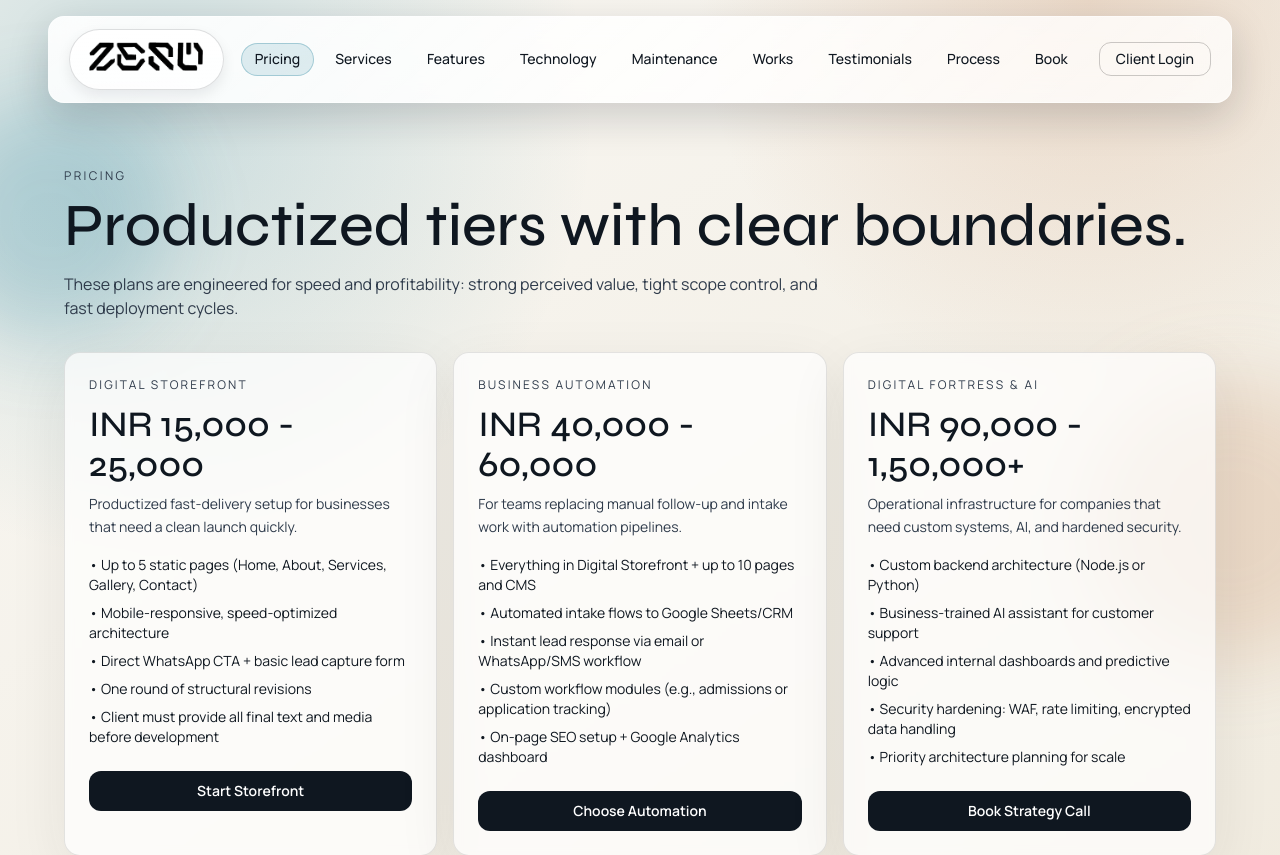
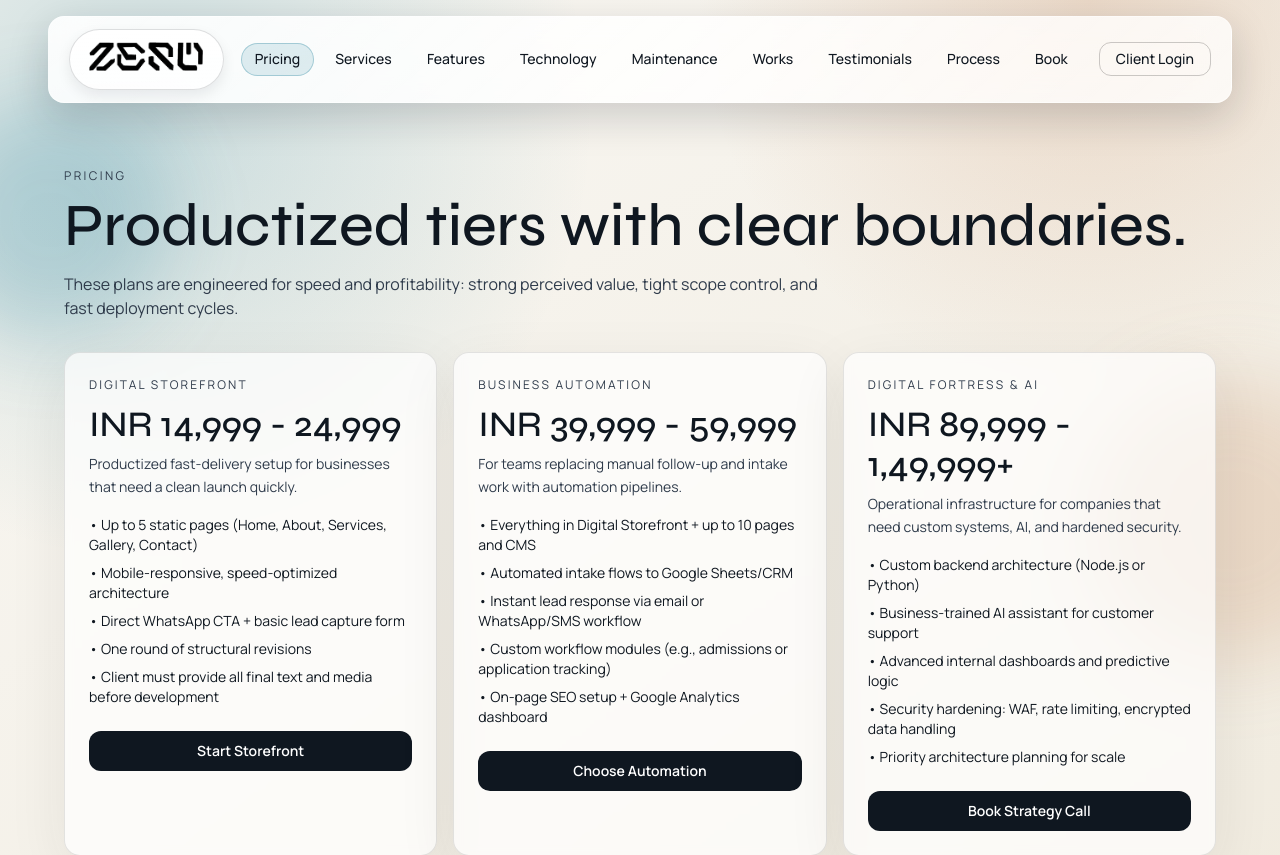
Before and after one commit to zerohub01-web/ZEROHUB, a Next.js app in the folder apps/web/: page /pricing in a window 1280 px wide. Shown: the top 855 px of the page. Built offline with nearby package versions, Linux system fonts and the light colour scheme.

Commit message:
fix: update pricing to psychological price points (14999/24999/39999/59999/89999/149999)

```diff
--- a/apps/web/app/maintenance/page.tsx
+++ b/apps/web/app/maintenance/page.tsx
@@ -25,7 +25,7 @@ const plans = [
   },
   {
     name: "Elite Retainer",
-    price: "INR 15,000+ / month",
+    price: "INR 14,999+ / month",
     items: [
       "Everything in Growth & Security",
       "AI chatbot prompt tuning and conversion review",
--- a/apps/web/app/page.tsx
+++ b/apps/web/app/page.tsx
@@ -41,9 +41,9 @@ const workHighlights = [
 ];
 
 const pricing = [
-  { name: "Digital Storefront", price: "INR 15,000 - 25,000", summary: "Fast deployment with strict scope boundaries" },
-  { name: "Business Automation", price: "INR 40,000 - 60,000", summary: "Automated workflows replacing manual operations" },
-  { name: "Digital Fortress & AI", price: "INR 90,000 - 1,50,000+", summary: "Custom backend, AI agents, and security hardening" }
+  { name: "Digital Storefront", price: "INR 14,999 - 24,999", summary: "Fast deployment with strict scope boundaries" },
+  { name: "Business Automation", price: "INR 39,999 - 59,999", summary: "Automated workflows replacing manual operations" },
+  { name: "Digital Fortress & AI", price: "INR 89,999 - 1,49,999+", summary: "Custom backend, AI agents, and security hardening" }
 ];
 
 const maintenancePlans = [
@@ -59,7 +59,7 @@ const maintenancePlans = [
   },
   {
     name: "Elite Retainer",
-    period: "INR 15,000+ / month",
+    period: "INR 14,999+ / month",
     items: ["Everything in Growth", "AI tuning and conversion review", "12h priority SLA", "Competitor intelligence automation"]
   }
 ];
@@ -150,7 +150,7 @@ export default function HomePage() {
             "logo": "https://zeroops.in/logo.png",
             "image": "https://zeroops.in/logo.png",
             "description": "ZeroOps provides automated, affordable web development and zero-maintenance Next.js websites for small businesses globally.",
-            "priceRange": "₹15000 - ₹100000",
+            "priceRange": "₹14999 - ₹149999",
             "areaServed": [
               { "@type": "City", "name": "Bangalore" },
               { "@type": "Country", "name": "India" },
--- a/apps/web/app/pricing/page.tsx
+++ b/apps/web/app/pricing/page.tsx
@@ -4,7 +4,7 @@ import { SiteFooter } from "../../components/SiteFooter";
 const tiers = [
   {
     name: "Digital Storefront",
-    price: "INR 15,000 - 25,000",
+    price: "INR 14,999 - 24,999",
     note: "Productized fast-delivery setup for businesses that need a clean launch quickly.",
     features: [
       "Up to 5 static pages (Home, About, Services, Gallery, Contact)",
@@ -17,7 +17,7 @@ const tiers = [
   },
   {
     name: "Business Automation",
-    price: "INR 40,000 - 60,000",
+    price: "INR 39,999 - 59,999",
     note: "For teams replacing manual follow-up and intake work with automation pipelines.",
     features: [
       "Everything in Digital Storefront + up to 10 pages and CMS",
@@ -31,7 +31,7 @@ const tiers = [
   },
   {
     name: "Digital Fortress & AI",
-    price: "INR 90,000 - 1,50,000+",
+    price: "INR 89,999 - 1,49,999+",
     note: "Operational infrastructure for companies that need custom systems, AI, and hardened security.",
     features: [
       "Custom backend architecture (Node.js or Python)",
--- a/apps/web/app/services/page.tsx
+++ b/apps/web/app/services/page.tsx
@@ -85,7 +85,7 @@ export default function ServicesPage() {
               </thead>
               <tbody className="divide-y divide-black/10 bg-white/60">
                 {[
-                  ["Average Cost", "₹50,000 – ₹1,50,000+", "From ₹15,000"],
+                  ["Average Cost", "₹49,999 – ₹1,49,999+", "From ₹14,999"],
                   ["Delivery Time", "4 to 8 Weeks", "Under 14 Days"],
                   ["Maintenance Burden", "High (Manual Server Patches)", "Zero (Automated Cloud Pipelines)"],
                   ["Security Infrastructure", "Basic plugins (Often vulnerable)", "Enterprise JWT & MongoDB Atlas"],
@@ -112,8 +112,8 @@ export default function ServicesPage() {
               "@context": "https://schema.org",
               "@type": "FAQPage",
               "mainEntity": [
-                { "@type": "Question", "name": "How much does a website cost in India for small businesses?", "acceptedAnswer": { "@type": "Answer", "text": "A professional website for small businesses in India typically costs between ₹15,000 and ₹50,000. ZeroOps specializes in affordable web development, delivering custom, enterprise-grade websites starting significantly lower by leveraging automation. Get your exact project estimate at zeroops.in today." }},
-                { "@type": "Question", "name": "What is the average price to build a custom website in Bangalore?", "acceptedAnswer": { "@type": "Answer", "text": "In Bangalore, custom web development averages ₹40,000 to ₹1,00,000+. ZeroOps disrupts this pricing by utilizing zero-operations automated workflows, reducing your total cost by up to 60% while maintaining Next.js and secure backend standards. Book a free consultation at zeroops.in." }},
+                { "@type": "Question", "name": "How much does a website cost in India for small businesses?", "acceptedAnswer": { "@type": "Answer", "text": "A professional website for small businesses in India typically costs between ₹14,999 and ₹49,999. ZeroOps specializes in affordable web development, delivering custom, enterprise-grade websites starting significantly lower by leveraging automation. Get your exact project estimate at zeroops.in today." }},
+                { "@type": "Question", "name": "What is the average price to build a custom website in Bangalore?", "acceptedAnswer": { "@type": "Answer", "text": "In Bangalore, custom web development averages ₹39,999 to ₹1,49,999+. ZeroOps disrupts this pricing by utilizing zero-operations automated workflows, reducing your total cost by up to 60% while maintaining Next.js and secure backend standards. Book a free consultation at zeroops.in." }},
                 { "@type": "Question", "name": "How long does it take to deploy a professional business website?", "acceptedAnswer": { "@type": "Answer", "text": "Traditional agencies take 4 to 8 weeks to deploy a business website. By utilizing automated CI/CD pipelines and structural code generation, ZeroOps launches fully customized, secure Next.js websites in under 14 days. Start your rapid deployment at zeroops.in." }},
                 { "@type": "Question", "name": "What does zero-operations (ZeroOps) web development mean?", "acceptedAnswer": { "@type": "Answer", "text": "Zero-operations (ZeroOps) development means the client handles zero server maintenance, zero downtime patching, and zero technical overhead. Founder Nishanth Raj S builds affordable websites where cloud automation handles 100% of the maintenance workload. Discover hands-free web management at zeroops.in." }},
                 { "@type": "Question", "name": "Why are automated websites more affordable to maintain?", "acceptedAnswer": { "@type": "Answer", "text": "Automated websites eliminate the need for manual server updates and dedicated IT staff, saving businesses roughly ₹20,000 monthly. ZeroOps uses Node.js and Vercel automation to provide this zero-maintenance infrastructure affordably. Future-proof your business by upgrading at zeroops.in." }},
@@ -128,8 +128,8 @@ export default function ServicesPage() {
           <h2 className="text-3xl md:text-4xl font-display text-[var(--ink)]">Frequently Asked Questions</h2>
           <div className="mt-6 space-y-4">
             {[
-              { q: "How much does a website cost in India for small businesses?", a: "A professional website for small businesses in India typically costs between ₹15,000 and ₹50,000. ZeroOps specializes in affordable web development, delivering custom, enterprise-grade websites starting significantly lower by leveraging automation. Get your exact project estimate at zeroops.in today." },
-              { q: "What is the average price to build a custom website in Bangalore?", a: "In Bangalore, custom web development averages ₹40,000 to ₹1,00,000+. ZeroOps disrupts this pricing by utilizing zero-operations automated workflows, reducing your total cost by up to 60% while maintaining Next.js and secure backend standards. Book a free consultation at zeroops.in." },
+              { q: "How much does a website cost in India for small businesses?", a: "A professional website for small businesses in India typically costs between ₹14,999 and ₹49,999. ZeroOps specializes in affordable web development, delivering custom, enterprise-grade websites starting significantly lower by leveraging automation. Get your exact project estimate at zeroops.in today." },
+              { q: "What is the average price to build a custom website in Bangalore?", a: "In Bangalore, custom web development averages ₹39,999 to ₹1,49,999+. ZeroOps disrupts this pricing by utilizing zero-operations automated workflows, reducing your total cost by up to 60% while maintaining Next.js and secure backend standards. Book a free consultation at zeroops.in." },
               { q: "How long does it take to deploy a professional business website?", a: "Traditional agencies take 4 to 8 weeks to deploy a business website. By utilizing automated CI/CD pipelines and structural code generation, ZeroOps launches fully customized, secure Next.js websites in under 14 days. Start your rapid deployment at zeroops.in." },
               { q: "What does zero-operations (ZeroOps) web development mean?", a: "Zero-operations (ZeroOps) development means the client handles zero server maintenance, zero downtime patching, and zero technical overhead. ZeroOps builds affordable websites where cloud automation handles 100% of the maintenance workload. Discover hands-free web management at zeroops.in." },
               { q: "Why are automated websites more affordable to maintain?", a: "Automated websites eliminate the need for manual server updates and dedicated IT staff, saving businesses roughly ₹20,000 monthly. ZeroOps uses Node.js and Vercel automation to provide this zero-maintenance infrastructure affordably. Future-proof your business by upgrading at zeroops.in." },
```
Also changed, not shown: apps/web/public/llms.txt.
